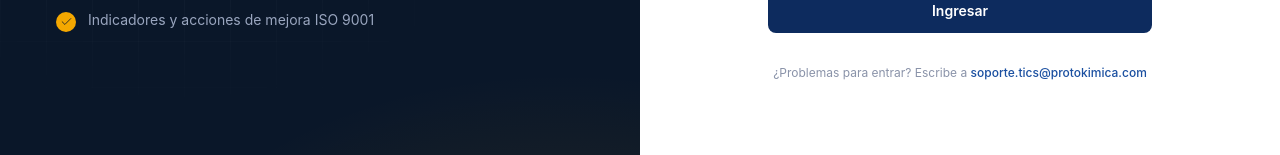
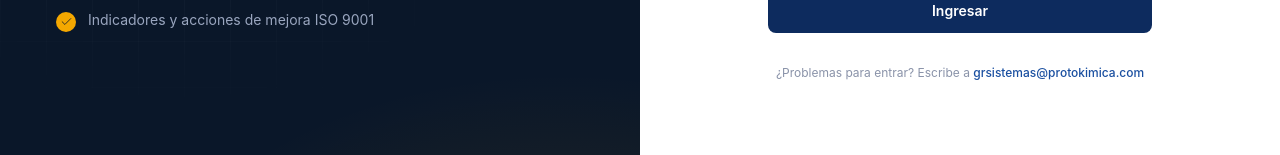
Before and after one commit to MiguelAn05/PortalEmpresarial, a React (Vite) app in the folder protokimica-portal/frontend/: page /login in a window 1280 px wide. Shown: the part 511-666 px from the top of the page. Built offline with nearby package versions, Linux system fonts and the light colour scheme.

Commit message:
fixed: cambio de nombres modulo mejora a OMP

```diff
--- a/protokimica-portal/frontend/src/core/components/Layout.jsx
+++ b/protokimica-portal/frontend/src/core/components/Layout.jsx
@@ -18,7 +18,7 @@ const navItems = [
   { to: '/pqrs', Icono: IconoPQRS, label: 'PQRS', modulo: 'pqrs' },
   { to: '/master-planner', Icono: IconoProyectos, label: 'Master Planner', modulo: 'master_planner' },
   { to: '/indicadores', Icono: IconoIndicadores, label: 'Indicadores', modulo: 'indicadores' },
-  { to: '/mejora', Icono: IconoIdea, label: 'Mejora', modulo: 'mejora' },
+  { to: '/mejora', Icono: IconoIdea, label: 'OMP', modulo: 'mejora' },
   { to: '/encuestas', Icono: IconoEncuestas, label: 'Encuestas', modulo: 'encuestas' },
 ]
 
@@ -35,7 +35,7 @@ const TITULO_DE_MODULO = {
   pqrs: 'PQRS',
   master_planner: 'Master Planner',
   indicadores: 'Indicadores',
-  mejora: 'Oportunidades de mejora',
+  mejora: 'Oportunidades de mejora OMP',
   encuestas: 'Encuestas',
   admin: 'Administración',
 }
--- a/protokimica-portal/frontend/src/core/marca.js
+++ b/protokimica-portal/frontend/src/core/marca.js
@@ -32,7 +32,7 @@ const MARCAS = {
   protokimica: {
     nombre: 'Protokimica',
     logo: '/logo.png',
-    soporte: 'soporte.tics@protokimica.com',
+    soporte: 'grsistemas@protokimica.com',
   },
   metria: {
     nombre: 'Metria',
```
Also changed, not shown: 2 other files (tests, documents, lock files or other folders).
